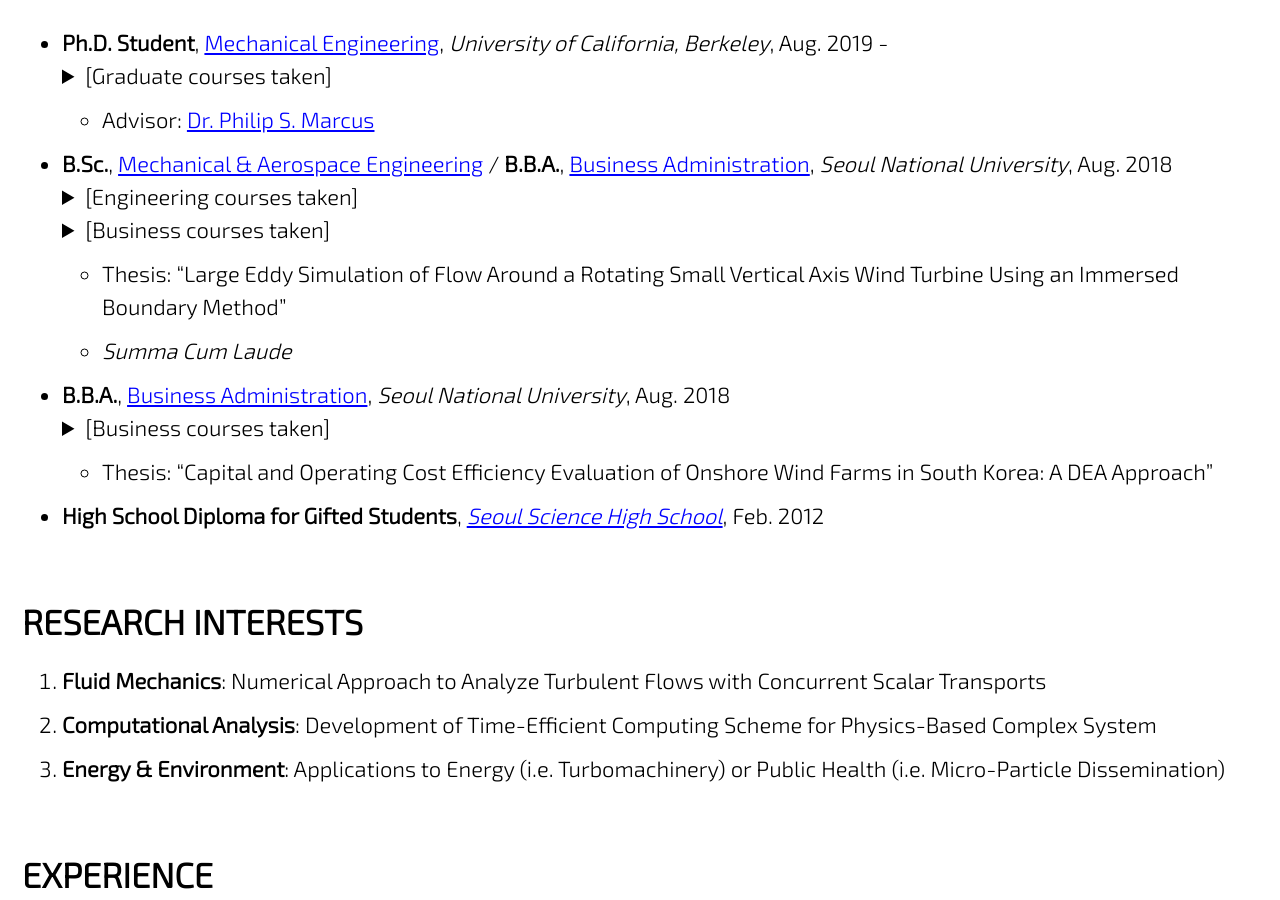
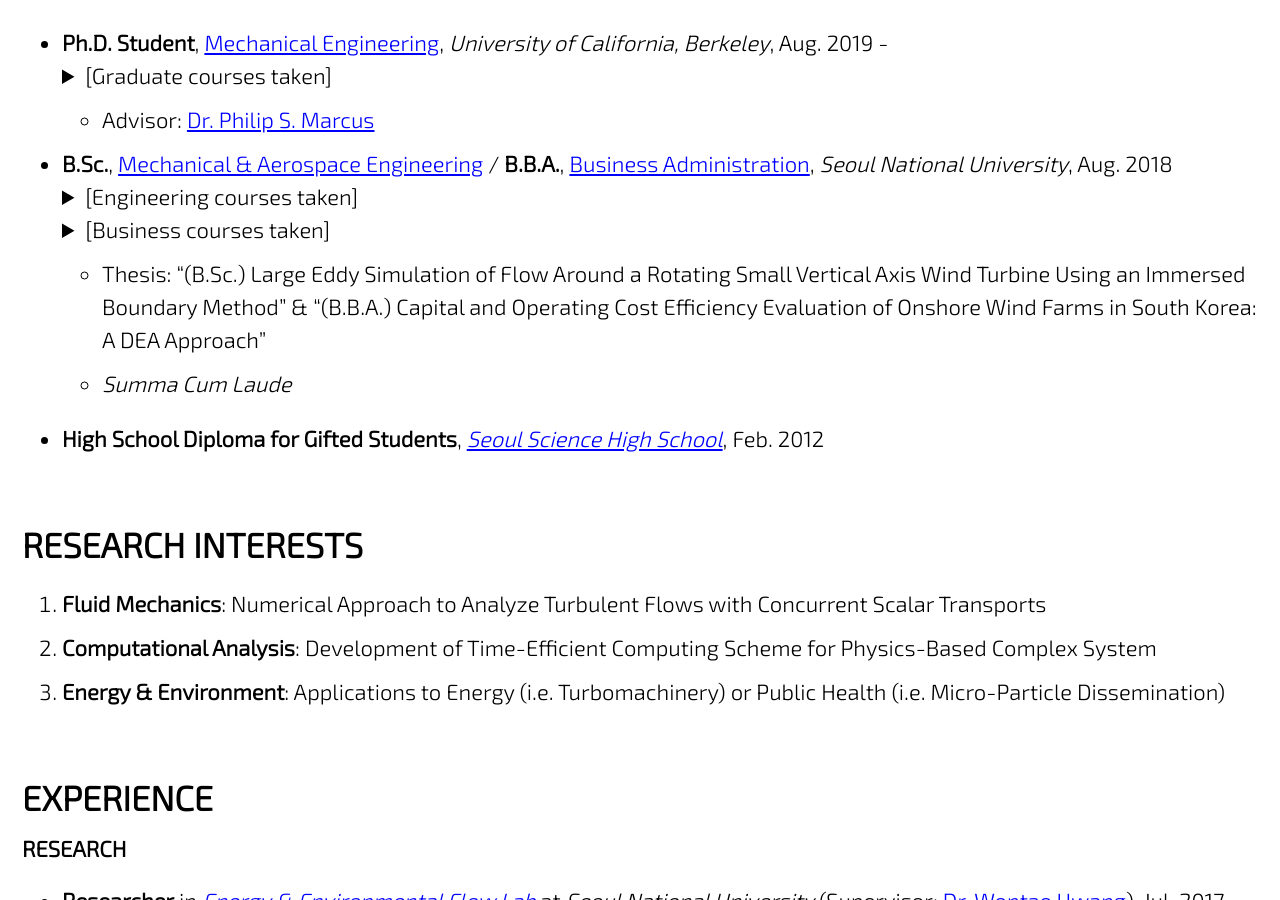
Before and after one commit to jun9303/jun9303.github.io, a Jekyll site: the page built from _pages/about.md, in a window 1280 px wide and 900 px high, scrolled down 738 px. Built offline with Jekyll 4.4.1, drawn with Linux system fonts in a browser that asks for light colours; cached includes are drawn as plain includes; nearby versions of some CDN libraries; part of the change alters nothing that is shown.

Commit message:
Signed-off-by: Joon <jun9303@gmail.com>

```diff
--- a/_pages/about.md
+++ b/_pages/about.md
@@ -35,16 +35,16 @@ feature_row:
 
       <small>Capital Markets and Accounting, Corporate Strategy, Fundamentals of Economics, Human Resource Management, International Business Management, Management Information System, Management Science, Managerial Accounting, Marketing Management, Mathematics for Economics, Operations Management, Principles of Accounting, Principles of Management</small>
     </details>
-  + Thesis: "Large Eddy Simulation of Flow Around a Rotating Small Vertical Axis Wind Turbine Using an Immersed Boundary Method"
+  + Thesis: "(B.Sc.) Large Eddy Simulation of Flow Around a Rotating Small Vertical Axis Wind Turbine Using an Immersed Boundary Method" & "(B.B.A.) Capital and Operating Cost Efficiency Evaluation of Onshore Wind Farms in South Korea: A DEA Approach"
   + *Summa Cum Laude*
 
-- **B.B.A.**, [Business Administration](http://cba.snu.ac.kr/en), *Seoul National University*, Aug. 2018
+<!-- - **B.B.A.**, [Business Administration](http://cba.snu.ac.kr/en), *Seoul National University*, Aug. 2018
     <details>
       <summary>[Business courses taken]</summary>
 
       <small>Capital Markets and Accounting, Corporate Strategy, Fundamentals of Economics, Human Resource Management, International Business Management, Management Information System, Management Science, Managerial Accounting, Marketing Management, Mathematics for Economics, Operations Management, Principles of Accounting, Principles of Management</small>
     </details>
-  + Thesis: "Capital and Operating Cost Efficiency Evaluation of Onshore Wind Farms in South Korea: A DEA Approach"
+  + Thesis: "Capital and Operating Cost Efficiency Evaluation of Onshore Wind Farms in South Korea: A DEA Approach"  -->
 - **High School Diploma for Gifted Students**, *[Seoul Science High School](http://en.sshs.hs.kr)*, Feb. 2012
 
 # RESEARCH INTERESTS
```
